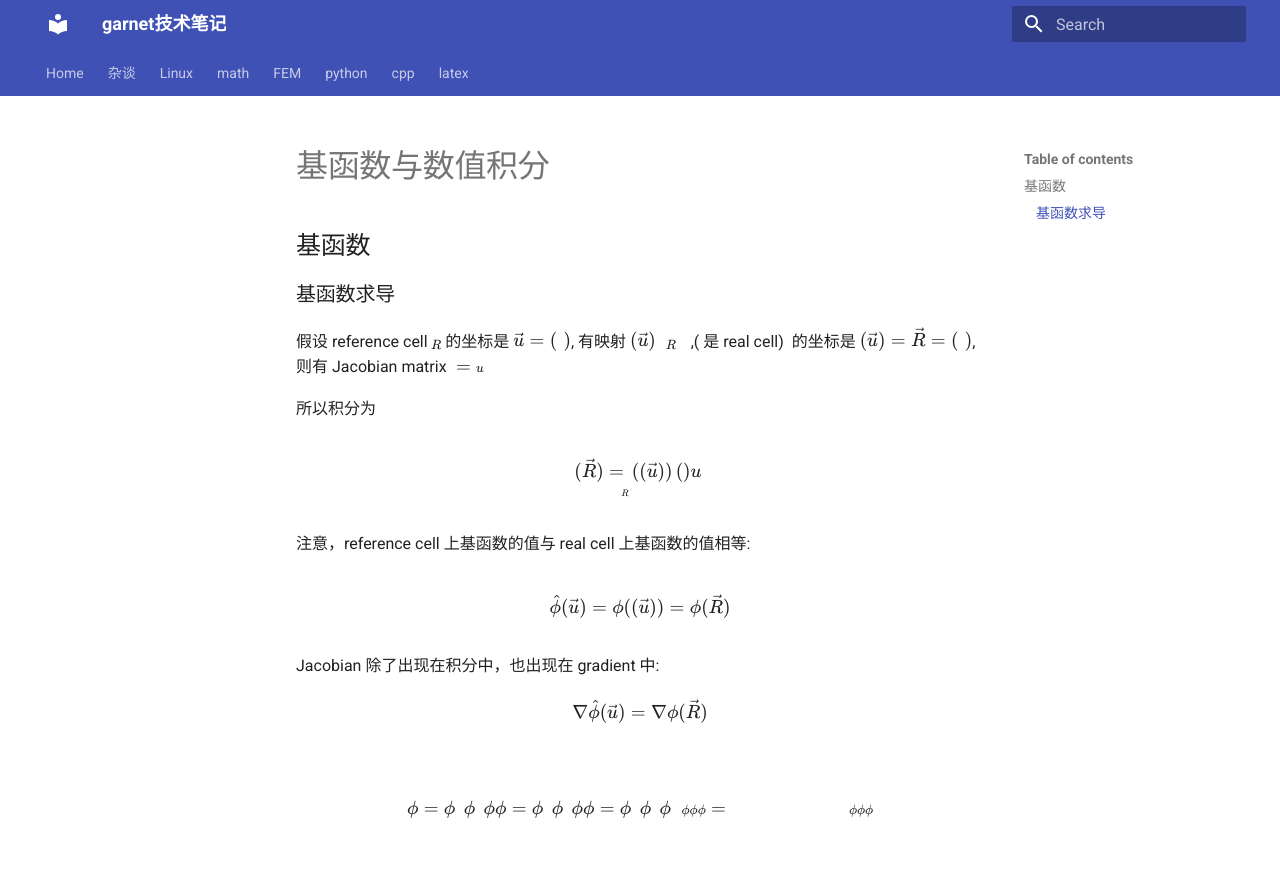
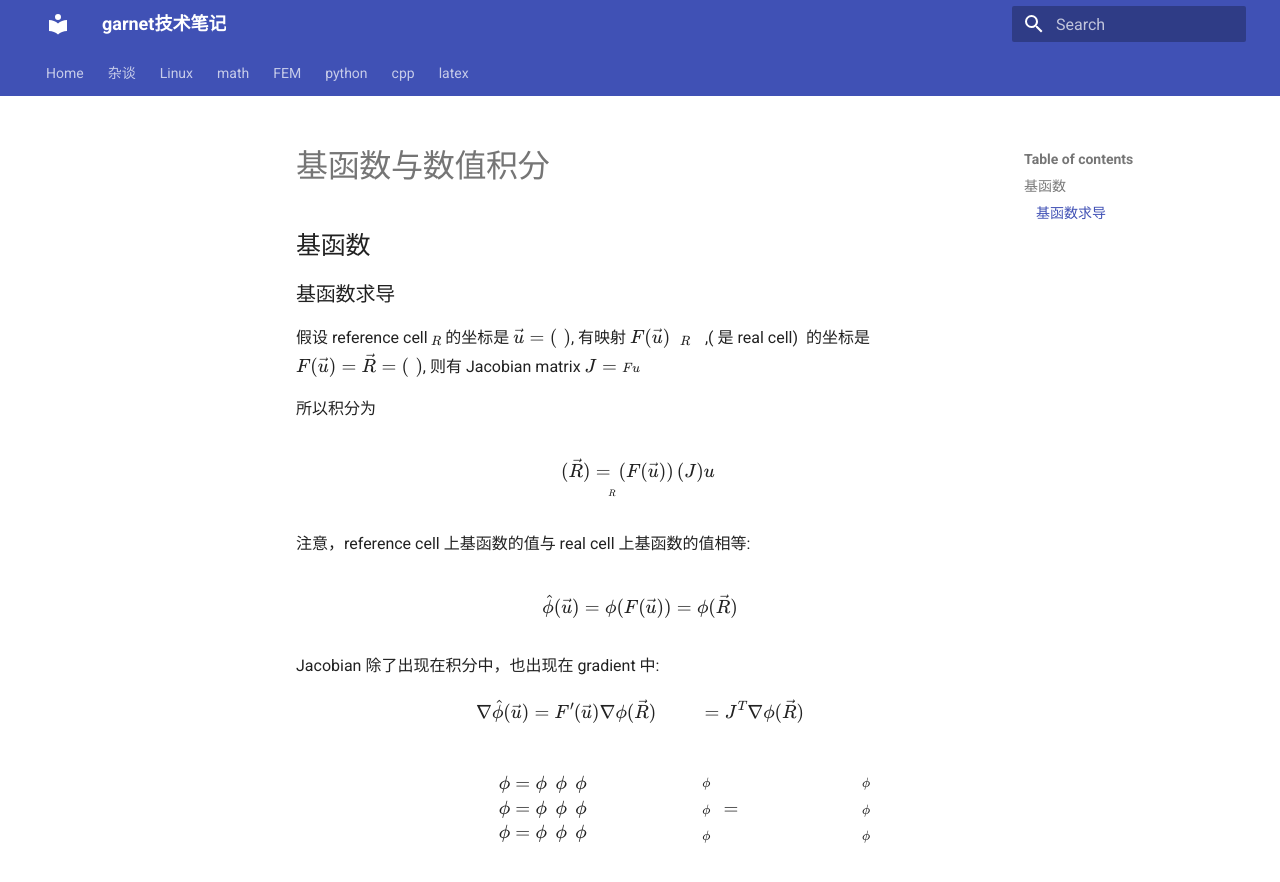
Before and after one commit to ymma98/technotes, an MkDocs documentation site: the page built from docs/FEM/基函数与数值积分.md, in a window 1280 px wide. Shown: the top 882 px of the page. Built offline with MkDocs 1.6.1 and Material for MkDocs 9.7.7, drawn with Linux system fonts in a browser that asks for light colours; formulas are drawn with MathJax 3.

Commit message:
docs/FEM/基函数与数值积分.md updated from https://stackedit.cn/

```diff
--- a/docs/FEM/基函数与数值积分.md
+++ b/docs/FEM/基函数与数值积分.md
@@ -22,7 +22,10 @@ $$
 
 Jacobian 除了出现在积分中，也出现在 gradient 中:
 $$
-\nabla \hat{\phi}(\vec{u}) = \nabla\phi(\vec{R})
+\begin{aligned}
+\nabla \hat{\phi}(\vec{u}) &= F^\prime(\vec{u}) \nabla\phi(\vec{R}) \\
+&= J^T\nabla \phi(\vec{R})
+\end{aligned}
 $$
 
 
```
Also changed, not shown: other parts of docs/FEM/基函数与数值积分.md (+1 -1 lines).
